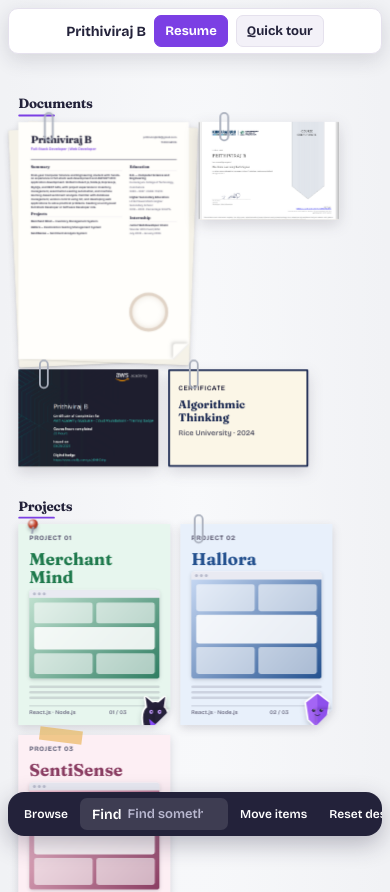
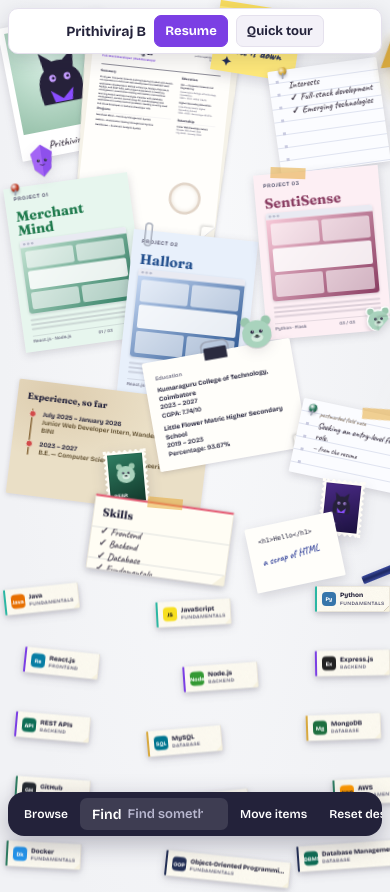
Before and after one commit to Prithivi2605/Prithivi2605, a React (Vite) app: page / in a window 390 px wide. Shown: the top 892 px of the page. Built offline with nearby package versions, Linux system fonts and the light colour scheme.

Commit message:
Bin restore

```diff
--- a/src/components/Desk.jsx
+++ b/src/components/Desk.jsx
@@ -14,6 +14,12 @@ function viewportWidth() {
   return document.documentElement.clientWidth || window.innerWidth;
 }
 
+function deskFit(viewport, phone, organized) {
+  if (phone && organized) return { stage: 640, scale: viewport / 640 };
+  if (phone) return { stage: DESK_W, scale: Math.max(viewport / DESK_W, 0.5) };
+  return { stage: DESK_W, scale: viewport / DESK_W };
+}
+
 export function Desk({ dark, onToggleTheme }) {
   const itemsRef = useRef(null);
   const bootRef = useRef(null);
@@ -21,19 +27,21 @@ export function Desk({ dark, onToggleTheme }) {
     const items = createDesk();
     const viewport = viewportWidth();
     const phone = viewport < 720;
-    const laid = phone ? organize(items, true) : null;
+    const fit = deskFit(viewport, phone, false);
     itemsRef.current = items;
     bootRef.current = {
       phone,
       viewport,
-      labels: laid ? laid.labels : messyLabels(),
-      height: laid ? laid.height : MESSY_H,
-      organized: phone
+      labels: messyLabels(),
+      height: MESSY_H,
+      organized: false,
+      stage: fit.stage,
+      scale: fit.scale
     };
   }
   const wrapRef = useRef(null);
   const stageRef = useRef(null);
-  const scaleRef = useRef(bootRef.current.viewport / (bootRef.current.phone ? 640 : DESK_W));
+  const scaleRef = useRef(bootRef.current.scale);
   const arrangeRef = useRef(false);
   const closeRef = useRef(null);
   const openerRef = useRef(null);
@@ -59,11 +67,10 @@ export function Desk({ dark, onToggleTheme }) {
   const heardRef = useRef(null);
   const [soundOn, setSoundOn] = useState(() => soundIsOn());
   const [resumeNote, setResumeNote] = useState("");
-  const [stageW, setStageW] = useState(() => (bootRef.current.phone ? 640 : DESK_W));
-  const stageWRef = useRef(bootRef.current.phone ? 640 : DESK_W);
+  const [stageW, setStageW] = useState(() => bootRef.current.stage);
+  const stageWRef = useRef(bootRef.current.stage);
   const organizedRef = useRef(false);
-  const phoneLayout = useRef(bootRef.current.phone);
-  const desktopOrganized = useRef(false);
+  const wasNarrow = useRef(bootRef.current.phone);
   organizedRef.current = organized;
 
   function refresh() {
@@ -88,19 +95,27 @@ export function Desk({ dark, onToggleTheme }) {
     document.body.classList.toggle("arrange", arrange);
   }, [arrange]);
 
+  function applyFit() {
+    const viewport = viewportWidth();
+    const nextNarrow = viewport < 720;
+    if (wasNarrow.current !== nextNarrow && organizedRef.current) {
+      const laid = organize(itemsRef.current, nextNarrow);
+      setLabels(laid.labels);
+      setHeight(laid.height);
+      refresh();
+    }
+    wasNarrow.current = nextNarrow;
+    setNarrow(nextNarrow);
+    document.body.classList.toggle("m", nextNarrow);
+    const next = deskFit(viewport, nextNarrow, organizedRef.current);
+    stageWRef.current = next.stage;
+    scaleRef.current = next.scale;
+    setStageW(next.stage);
+    setScale(next.scale);
+  }
+
   useEffect(() => {
-    const fit = () => {
-      const viewport = viewportWidth();
-      const nextNarrow = viewport < 720;
-      setNarrow(nextNarrow);
-      document.body.classList.toggle("m", nextNarrow);
-      const nextStage = nextNarrow ? 640 : DESK_W;
-      const nextScale = viewport / nextStage;
-      stageWRef.current = nextStage;
-      scaleRef.current = nextScale;
-      setStageW(nextStage);
-      setScale(nextScale);
-    };
+    const fit = () => applyFit();
     fit();
     const observer = new ResizeObserver(fit);
     if (wrapRef.current) observer.observe(wrapRef.current);
@@ -110,36 +125,6 @@ export function Desk({ dark, onToggleTheme }) {
       window.removeEventListener("resize", fit);
     };
   }, []);
-
-  useEffect(() => {
-    if (narrow) {
-      if (!phoneLayout.current) desktopOrganized.current = organizedRef.current;
-      const laid = organize(itemsRef.current, true);
-      phoneLayout.current = true;
-      setLabels(laid.labels);
-      setHeight(laid.height);
-      setOrganized(true);
-      refresh();
-      syncLamp();
-      return;
-    }
-    if (!phoneLayout.current) return;
-    phoneLayout.current = false;
-    if (desktopOrganized.current) {
-      const laid = organize(itemsRef.current, false);
-      setLabels(laid.labels);
-      setHeight(laid.height);
-      setOrganized(true);
-    } else {
-      restoreHome(itemsRef.current);
-      itemsRef.current.forEach((item) => { item.off = false; });
-      setLabels(messyLabels());
-      setHeight(MESSY_H);
-      setOrganized(false);
-    }
-    refresh();
-    syncLamp();
-  }, [narrow]);
 
   useEffect(() => {
     const tick = () => {
@@ -209,7 +194,7 @@ export function Desk({ dark, onToggleTheme }) {
       }
       if (typing || openId || binOpen) return;
       if (event.key === "r" || event.key === "R") resetDesk();
-      if ((event.key === "o" || event.key === "O") && !narrow) toggleOrganize();
+      if (event.key === "o" || event.key === "O") toggleOrganize();
     };
     document.addEventListener("keydown", onKey);
     return () => document.removeEventListener("keydown", onKey);
@@ -268,7 +253,7 @@ export function Desk({ dark, onToggleTheme }) {
   function onBinHover(item, active) {
     const bin = itemsRef.current.find((entry) => entry.isDustbin);
     const node = document.getElementById("obj-dustbin");
-    if (!bin || !node || item.isDustbin || item.themeLamp) return;
+    if (!bin || !node || item.isDustbin) return;
     const centerX = item.x + item.w / 2;
     const centerY = item.y + item.h / 2;
     const over = active && centerX > bin.x && centerX < bin.x + bin.w && centerY > bin.y && centerY < bin.y + bin.h;
@@ -279,12 +264,13 @@ export function Desk({ dark, onToggleTheme }) {
   function onDrop(item) {
     document.getElementById("obj-dustbin")?.classList.remove("bin-target");
     syncLamp();
-    if (!item.overBin || item.isDustbin || item.themeLamp) {
+    if (!item.overBin || item.isDustbin) {
       item.overBin = false;
       return;
     }
     playBinDrop(item);
     item.inBin = true;
+    if (item.themeLamp) lampInBin(true);
     item.overBin = false;
     item.x = item.placeX ?? item.x0;
     item.y = item.placeY ?? item.y0;
@@ -292,9 +278,15 @@ export function Desk({ dark, onToggleTheme }) {
     refresh();
   }
 
+  function lampInBin(inside) {
+    if (inside !== dark) onToggleTheme();
+  }
+
   function restore(item) {
     item.inBin = false;
     item.swept = false;
+    item._gone = false;
+    if (item.themeLamp) lampInBin(false);
     refresh();
   }
 
@@ -314,7 +306,7 @@ export function Desk({ dark, onToggleTheme }) {
       return;
     }
     if (!item.isDustbin || item.shaking) return;
-    const loose = itemsRef.current.filter((entry) => !entry.inBin && !entry.off && !entry.isDustbin && !entry.themeLamp);
+    const loose = itemsRef.current.filter((entry) => !entry.inBin && !entry.off && !entry.isDustbin);
     if (loose.length) sweepIntoBin(item, loose);
     else vomitFromBin(item, itemsRef.current.filter((entry) => entry.inBin));
   }
@@ -399,6 +391,7 @@ export function Desk({ dark, onToggleTheme }) {
       entry._gone = true;
       entry.inBin = true;
       entry.swept = true;
+      if (entry.themeLamp) lampInBin(true);
       if (el) {
         el.style.display = "none";
         el.style.transform = `rotate(${entry.r}deg)`;
@@ -434,6 +427,7 @@ export function Desk({ dark, onToggleTheme }) {
 
   function vomitFromBin(bin, list) {
     if (!list.length) return;
+    if (list.some((entry) => entry.themeLamp)) lampInBin(false);
     bin.shaking = true;
     binArt()?.classList.add("rattle");
     playRestore();
@@ -466,7 +460,7 @@ export function Desk({ dark, onToggleTheme }) {
   }
 
   function resetDesk() {
-    const keepOrganized = organized && window.innerWidth >= 720;
+    const keepOrganized = organized;
     itemsRef.current.forEach((item) => {
       item.inBin = item.id === "j1";
       item.swept = false;
@@ -480,38 +474,39 @@ export function Desk({ dark, onToggleTheme }) {
     setBrowseOpen(false);
     coffeeRef.current = false;
     setSpills([]);
-    if (window.innerWidth < 720) {
-      const laid = organize(itemsRef.current, true);
+    if (keepOrganized) {
+      const laid = organize(itemsRef.current, viewportWidth() < 720);
       setLabels(laid.labels);
       setHeight(laid.height);
       setOrganized(true);
-    } else if (keepOrganized) {
-      const laid = organize(itemsRef.current, false);
-      setLabels(laid.labels);
-      setHeight(laid.height);
     } else {
       setLabels(messyLabels());
       setHeight(MESSY_H);
       setOrganized(false);
     }
+    organizedRef.current = keepOrganized;
+    applyFit();
     refresh();
     syncLamp();
   }
 
   function toggleOrganize() {
-    if (window.innerWidth < 720) return;
+    const phone = viewportWidth() < 720;
     if (organized) {
       restoreHome(itemsRef.current);
       itemsRef.current.forEach((item) => { item.off = false; });
       setLabels(messyLabels());
       setHeight(MESSY_H);
       setOrganized(false);
+      organizedRef.current = false;
     } else {
-      const laid = organize(itemsRef.current, false);
+      const laid = organize(itemsRef.current, phone);
       setLabels(laid.labels);
       setHeight(laid.height);
       setOrganized(true);
+      organizedRef.current = true;
     }
+    applyFit();
     refresh();
     syncLamp();
   }
@@ -567,7 +562,7 @@ export function Desk({ dark, onToggleTheme }) {
 
   return (
     <>
-      <div id="wrap" ref={wrapRef} style={{ height: height * scale }} onPointerDown={(event) => {
+      <div id="wrap" ref={wrapRef} className={stageW * scale > viewportWidth() + 8 ? "desk-pan" : ""} style={{ height: height * scale }} onPointerDown={(event) => {
         if (event.target.closest(".obj") || event.target.closest("#hero")) return;
         if (!query && category === "Everything") return;
         clearFilter();
@@ -583,6 +578,7 @@ export function Desk({ dark, onToggleTheme }) {
           }}>Resume</button>
           <button type="button" onClick={() => showTour(0)}>Quick tour</button>
         </div>
+        <div className="desk-sizer" style={{ width: stageW * scale, height: height * scale }}>
         <div id="stage" ref={stageRef} style={{ width: stageW, height, transform: `scale(${scale})` }}>
           {labels.map((label) => (
             <div key={label.id} className={label.kind} style={{ left: label.x, top: label.y }}>{label.text}</div>
@@ -609,6 +605,7 @@ export function Desk({ dark, onToggleTheme }) {
             />
           ))}
         </div>
+        </div>
       </div>
 
       <Toolbar
@@ -626,7 +623,6 @@ export function Desk({ dark, onToggleTheme }) {
         showMove={narrow || window.matchMedia("(pointer: coarse)").matches}
         arrange={arrange}
         onArrange={() => setArrange((value) => !value)}
-        narrow={narrow}
         soundOn={soundOn}
         onSound={() => setSoundOn(toggleSound())}
       />
--- a/src/components/Toolbar.jsx
+++ b/src/components/Toolbar.jsx
@@ -13,7 +13,6 @@ export function Toolbar({
   showMove,
   arrange,
   onArrange,
-  narrow,
   soundOn,
   onSound
 }) {
@@ -36,9 +35,7 @@ export function Toolbar({
         <button type="button" id="bArrange" aria-pressed={arrange} onClick={onArrange}>{arrange ? "Done moving" : "Move items"}</button>
       )}
       <button type="button" id="bReset" onClick={onReset}>Reset desk</button>
-      {!narrow && (
-        <button type="button" id="bOrg" className={organized ? "on" : ""} onClick={onOrganize}>{organized ? "Messy mode" : "Organize"}</button>
-      )}
+      <button type="button" id="bOrg" className={organized ? "on" : ""} onClick={onOrganize}>{organized ? "Messy mode" : "Organize"}</button>
       <button type="button" id="bSk" onClick={onSkills}>Skills</button>
       <button type="button" id="bStory" onClick={onTour}>Quick tour</button>
     </div>
--- a/src/styles/app.css
+++ b/src/styles/app.css
@@ -168,6 +168,7 @@ body.arrange .obj, #obj-mug, #obj-dustbin { touch-action: none; }
 }
 .tb > button,
 .tb > label { flex: 0 0 auto; }
+.desk-sizer { position: relative; }
 .tb label #bSfx {
   border: 0;
   border-radius: 99px;
--- a/src/styles/mobile/mobile.css
+++ b/src/styles/mobile/mobile.css
@@ -5,7 +5,18 @@
     overflow: hidden;
   }
 
+  #wrap.desk-pan {
+    overflow-x: auto;
+    overflow-y: hidden;
+  }
+
+  .desk-sizer {
+    position: relative;
+  }
+
   body.m #hero {
+    position: fixed;
+    z-index: 80;
     top: 8px;
     left: 8px;
     right: 8px;
@@ -23,8 +34,8 @@
   body.m #hero b { font-size: 14px; }
   body.m #hero button { padding: 7px 10px; }
   body.m #bReset,
-  body.m #bStory { display: inline-flex; }
-  body.m #bOrg { display: none; }
+  body.m #bStory,
+  body.m #bOrg { display: inline-flex; }
 
   body.m .tb {
     left: 8px;
```
Also changed, not shown: src/assets/cert-algo.png (added).
